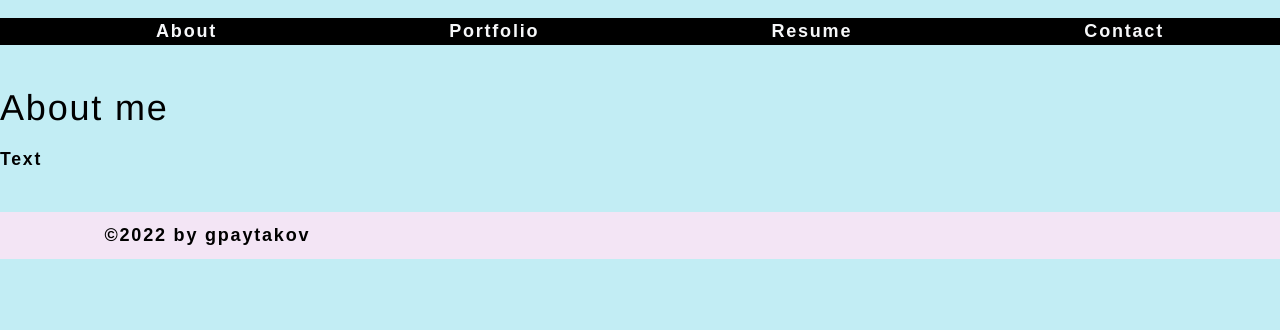
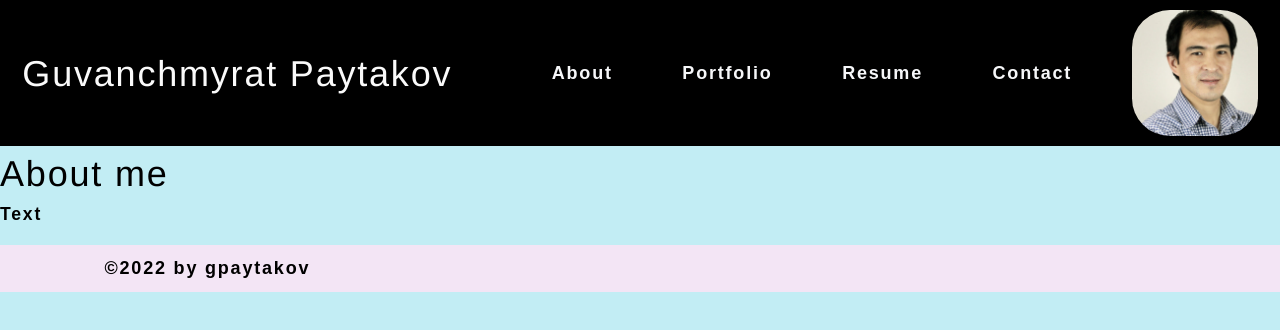
Before and after one commit to gpaytakov/portfolio-gpaytakov, a React (Create React App) app: page / in a window 1280 px wide. Shown: the top 330 px of the page. Built offline with nearby package versions, Linux system fonts and the light colour scheme.

Commit message:
header updated

```diff
--- a/src/components/NavTabs.js
+++ b/src/components/NavTabs.js
@@ -1,13 +1,16 @@
 import React from "react";
+import gp from "../assets/gp.jpg";
+console.log(gp);
 
 function NavTabs({ currentPage, handlePageChange }) {
   return (
+    <div id="header">
+      <h1>Guvanchmyrat Paytakov</h1>
       <ul className="nav nav-tabs">
         <li className="nav-item">
           <a
             href="#about"
             onClick={() => handlePageChange("About")}
-
             className={currentPage === "About" ? "nav-link active" : "nav-link"}
           >
             About
@@ -17,7 +20,6 @@ function NavTabs({ currentPage, handlePageChange }) {
           <a
             href="#portfolio"
             onClick={() => handlePageChange("Portfolio")}
-
             className={
               currentPage === "Portfolio" ? "nav-link active" : "nav-link"
             }
@@ -29,7 +31,6 @@ function NavTabs({ currentPage, handlePageChange }) {
           <a
             href="#resume"
             onClick={() => handlePageChange("Resume")}
-
             className={
               currentPage === "Resume" ? "nav-link active" : "nav-link"
             }
@@ -40,14 +41,17 @@ function NavTabs({ currentPage, handlePageChange }) {
         <li className="nav-item">
           <a
             href="#contact"
-
             onClick={() => handlePageChange("Contact")}
-          className={currentPage === "Contact" ? "nav-link active" : "nav-link"}
+            className={
+              currentPage === "Contact" ? "nav-link active" : "nav-link"
+            }
           >
             Contact
           </a>
         </li>
       </ul>
+      <img id="profile-photo" src={gp} alt="GP" />
+    </div>
   );
 }
 
--- a/src/index.css
+++ b/src/index.css
@@ -12,9 +12,6 @@ main {
   --dark: #000000;
   --darker: #111111;
   --error: rgb(228, 46, 1);
-  --spacing-one: calc(1rem * 0.5);
-  --spacing-two: calc(1rem);
-  --spacing-five: calc(2.5rem);
   --light-blue: #c2edf4;
 }
 
@@ -97,12 +94,31 @@ a:hover {
   text-decoration: underline;
 }
 
+div#header {
+  display: flex;
+  flex-wrap: wrap;
+  justify-content: space-around;
+  align-items: center;
+  background: #000000;
+  padding: 10px;
+}
+
 ul.nav.nav-tabs {
     display: flex;
     flex-wrap: wrap;
     justify-content: space-around;
-    align-items: center;
-    background: var(--dark);
+    width: 50%;
+}
+
+#header h1 {
+  color: var(--light);
+}
+
+#header img {
+    display: flex;
+    flex-wrap: wrap;
+    width: 10%;
+    border-radius: 30%;
 }
 
 header a {
```
Also changed, not shown: src/assets/gp.jpg (added). Lines whose indentation alone changed are shown as unchanged.
